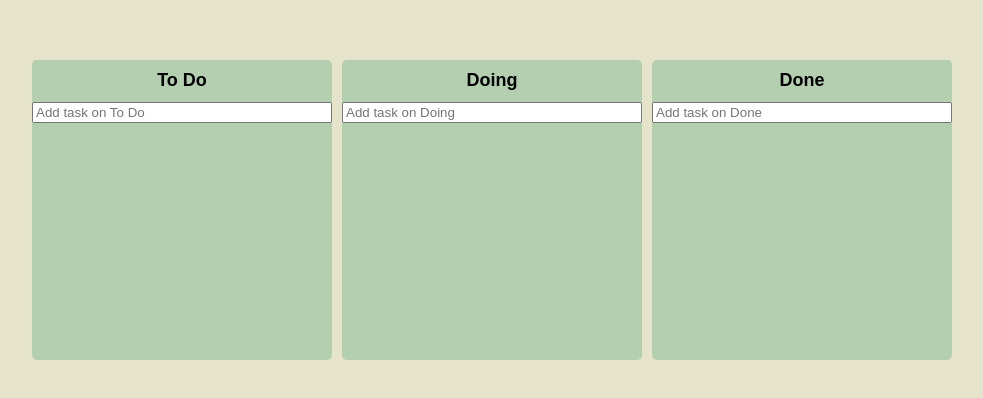
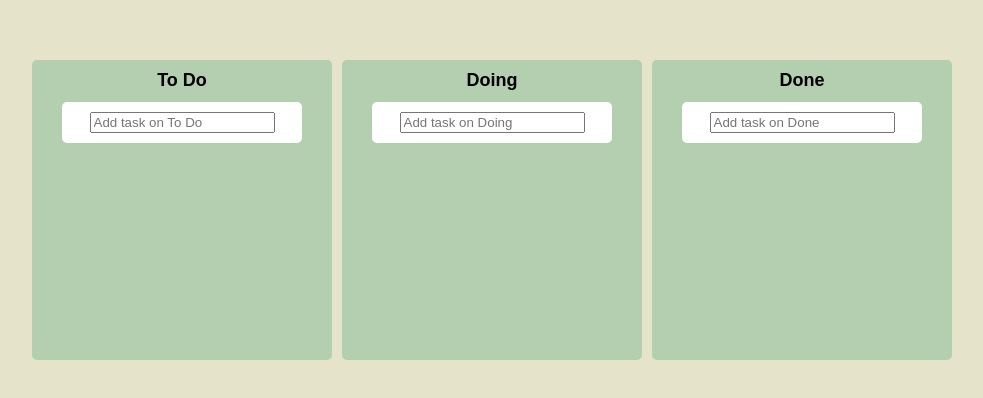
Before and after one commit to chaeikim-tech/trello_clone, a React (Create React App) app: page / in a window 1280 px wide. Shown: the part 190-588 px from the top of the page, without its empty margins (148-1131 px from the left). Built offline with nearby package versions, Linux system fonts and the light colour scheme.

Commit message:
Input CSS change

```diff
--- a/src/Components/Board.tsx
+++ b/src/Components/Board.tsx
@@ -37,9 +37,14 @@ const Area = styled.div<IAreaProps>`
 `;
 
 const Form = styled.form`
-  width: 100%;
-  input {
-    width: 100%;
+  font-size: 16px;
+  border: 0;
+  background-color: white;
+  width: 80%;
+  padding: 10px;
+  border-radius: 5px;
+  text-align: center;
+  margin: 0 auto;
   }
 `;
 
```
